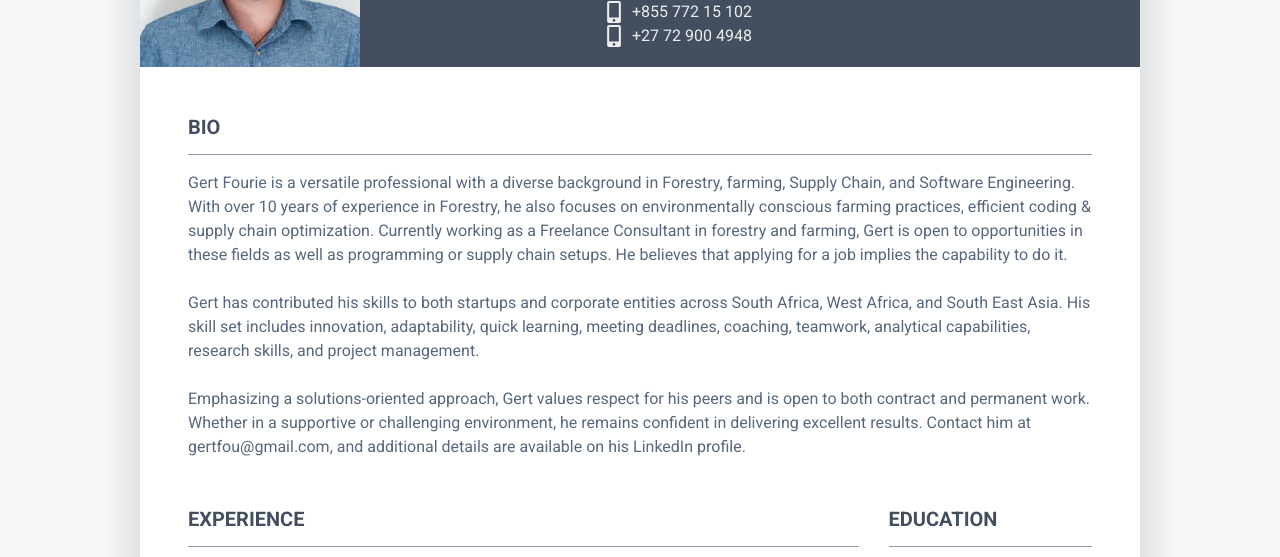
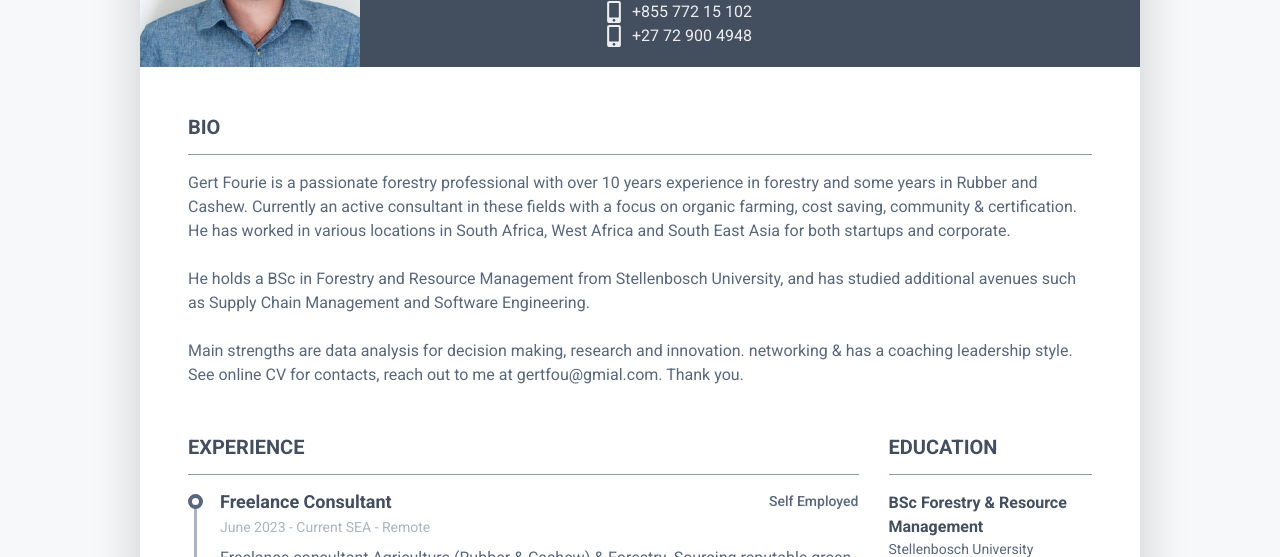
Before and after one commit to GJprocode/GertCV, a plain HTML site: page index.html in a window 1280 px wide. Shown: the part 183-740 px from the top of the page. Drawn offline with Linux system fonts and the light colour scheme.

Commit message:
Update index.html

```diff
--- a/index.html
+++ b/index.html
@@ -60,13 +60,15 @@ text-decoration: underline;
 			    <section class="resume-section summary-section mb-5">
 				    <h2 class="resume-section-title text-uppercase font-weight-bold pb-3 mb-3">Bio</h2>
 				    <div class="resume-section-content">
-					    <p class="mb-0">Gert Fourie is a versatile professional with a diverse background in Forestry, farming, Supply Chain, and Software Engineering. With over 10 years of experience in Forestry, he also focuses on environmentally conscious farming practices, efficient coding & supply chain optimization. Currently working as a Freelance Consultant in forestry and farming, Gert is open to opportunities in these fields as well as programming or supply chain setups. He believes that applying for a job implies the capability to do it.
-			 	<br>
+					    <p class="mb-0">Gert Fourie is a passionate forestry professional with over 10 years experience in forestry and some years in Rubber and Cashew. Currently an active consultant in these fields with a focus on organic farming, cost saving, community & certification.
 				<br>
-				Gert has contributed his skills to both startups and corporate entities across South Africa, West Africa, and South East Asia. His skill set includes innovation, adaptability, quick learning, meeting deadlines, coaching, teamwork, analytical capabilities, research skills, and project management.
+				He has worked in various locations in South Africa, West Africa and South East Asia for both startups and corporate.
 				<br>
 				<br>
-				Emphasizing a solutions-oriented approach, Gert values respect for his peers and is open to both contract and permanent work. Whether in a supportive or challenging environment, he remains confident in delivering excellent results. Contact him at gertfou@gmail.com, and additional details are available on his LinkedIn profile.
+				He holds a BSc in Forestry and Resource Management from Stellenbosch University, and has studied additional avenues such as Supply Chain Management and Software Engineering.
+				<br>
+				<br>
+				Main strengths are data analysis for decision making, research and innovation. networking & has a coaching leadership style. See online CV for contacts, reach out to me at gertfou@gmial.com. Thank you.
 				<br>
 				 	</p>
 				    </div>
```
